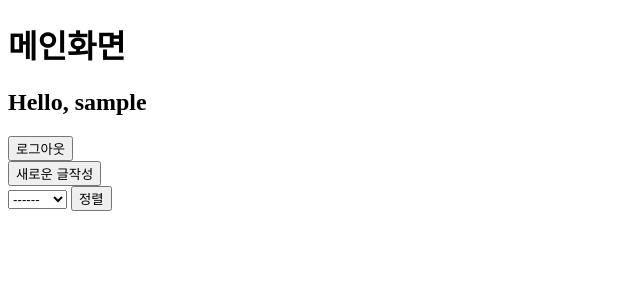
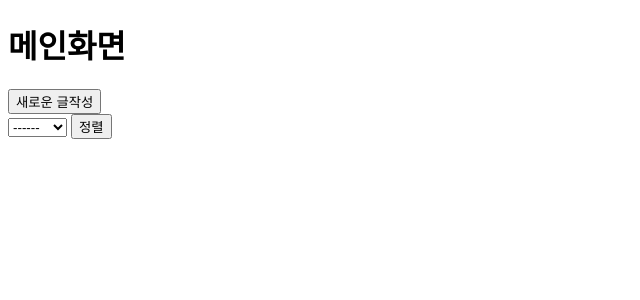
Before and after one commit to Jinw000/Django_3_pjt, a Django app: page /products/ in a window 1280 px wide. Shown: the top 300 px of the page, without its empty margins (0-640 px from the left). Run offline with Django 4.2, Linux system fonts and the light colour scheme; the visitor is signed in with stand-in values (Sample User, id 1); data that the repository does not hold is empty.

Commit message:
products.html 수정

```diff
--- a/products/templates/products/products.html
+++ b/products/templates/products/products.html
@@ -2,14 +2,6 @@
 
 {% block content %}
 <h1>메인화면</h1>
-{% if request.user.is_authenticated %}
-            <h2>Hello, {{ request.user.username }}</h2>
-<form action="{% url 'accounts:logout' %}" method="POST">
-    {% csrf_token %}
-    <input type="submit" value="로그아웃">
-</form>
-
-{% endif %}
 
 {% if request.user.is_authenticated %}
     <a href="{% url 'products:create' %}">
```
